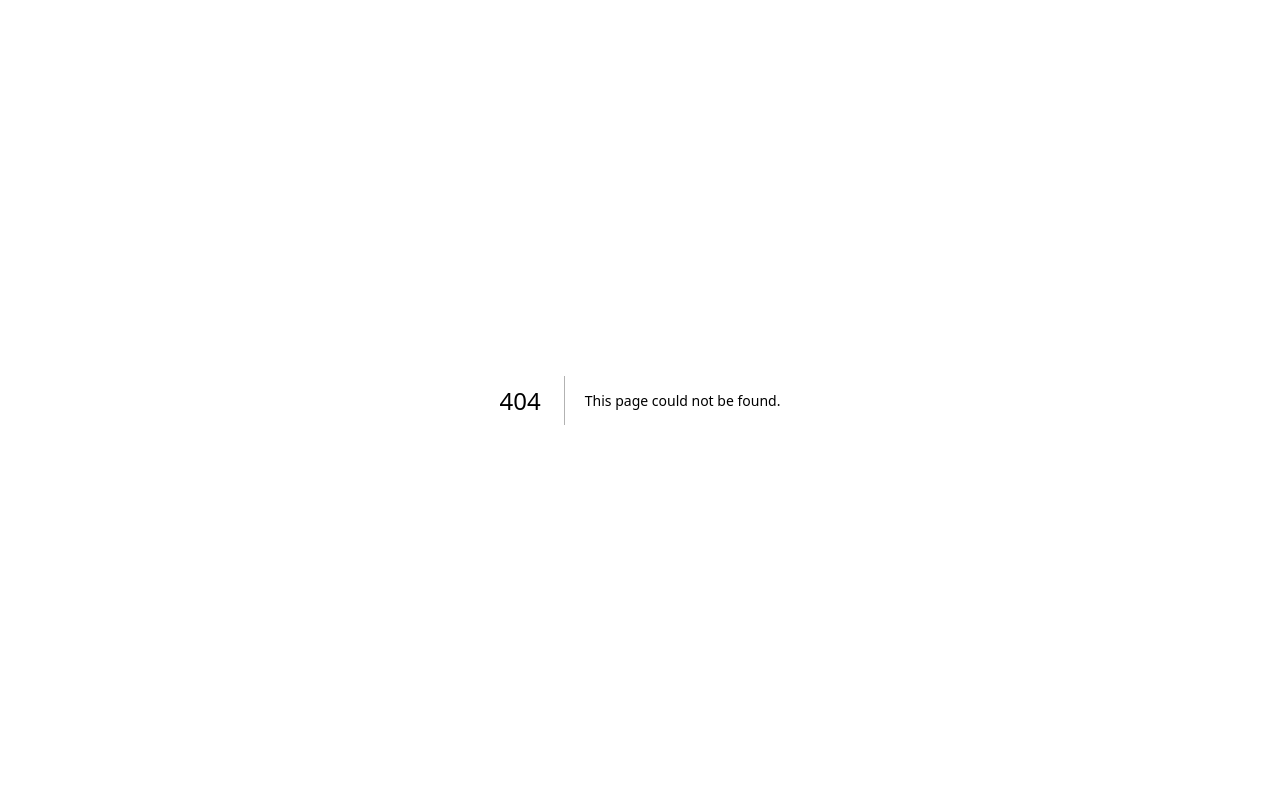
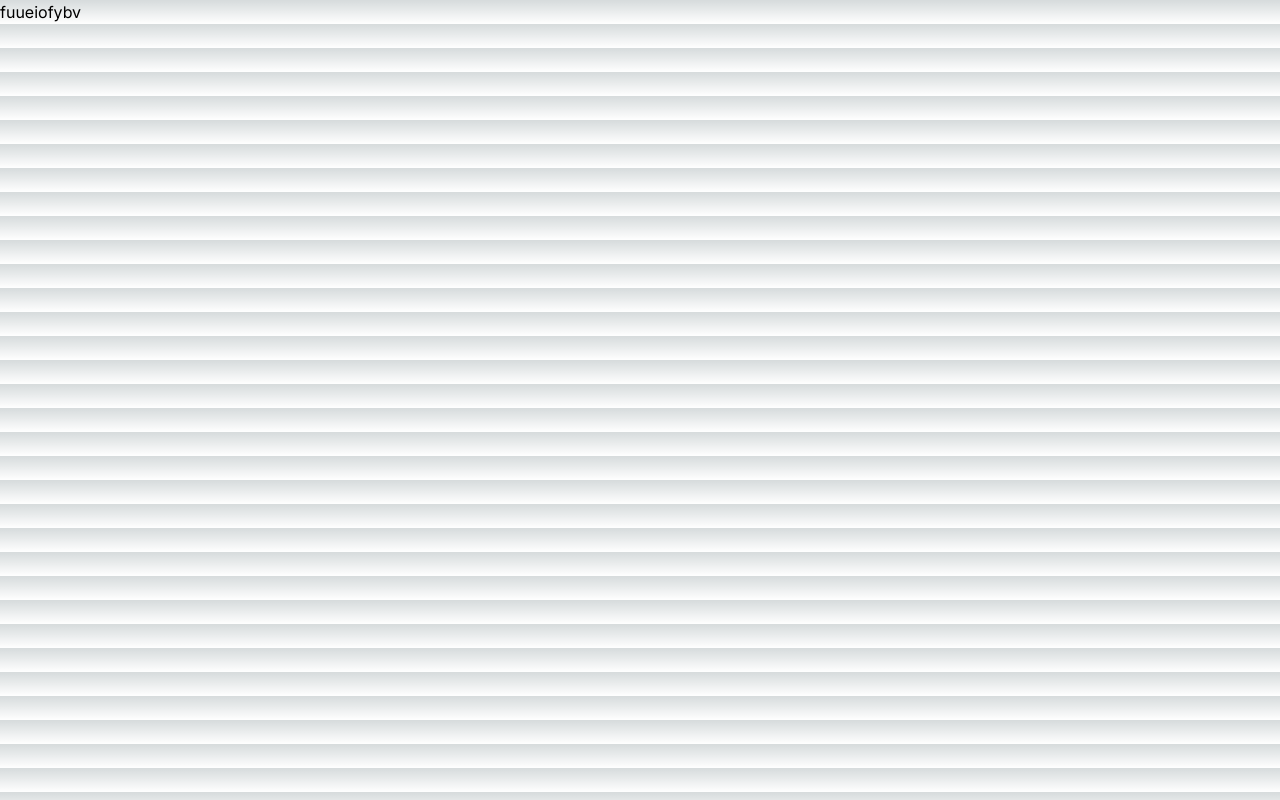
Before and after one commit to neonguyen-dev/the-coffin, a Next.js app: page /pub/1 in a window 1280 px wide. Before the commit this address had no page. Built offline with nearby package versions, Linux system fonts and the light colour scheme.

Commit message:
initialised routing for pubView

```diff
--- /dev/null
+++ b/src/app/pub/[id]/page.jsx
@@ -0,0 +1,5 @@
+export default function Home() {
+    return (
+      <p>fuueiofybv</p>
+    );
+  }
--- a/src/app/views/upcomingView.jsx
+++ b/src/app/views/upcomingView.jsx
@@ -1,3 +1,5 @@
+import Link from 'next/link';
+
 export default function UpcomingView(props) {
     return (
         <div className="bg-gray-800">
@@ -15,7 +17,7 @@ export default function UpcomingView(props) {
 
     function renderEventsCB(event) {
         return (
-            <a href="#">
+            <Link href={"/pub/" + event.id}>
                 <div className="card w-80 bg-gray-600 shadow-xl rounded-lg hover:scale-105 transition">
                     <figure><img className="h-48 rounded-t-lg object-cover" src={event.imgSrc} alt="Event Image" /></figure>
                     <div className="card-body h-48 px-4 py-4">
@@ -27,7 +29,7 @@ export default function UpcomingView(props) {
                         <p>{"Price: " + event.price + " kr"}</p>
                     </div>
                 </div>
-            </a>
+            </Link>
         );
     }
 }
```
